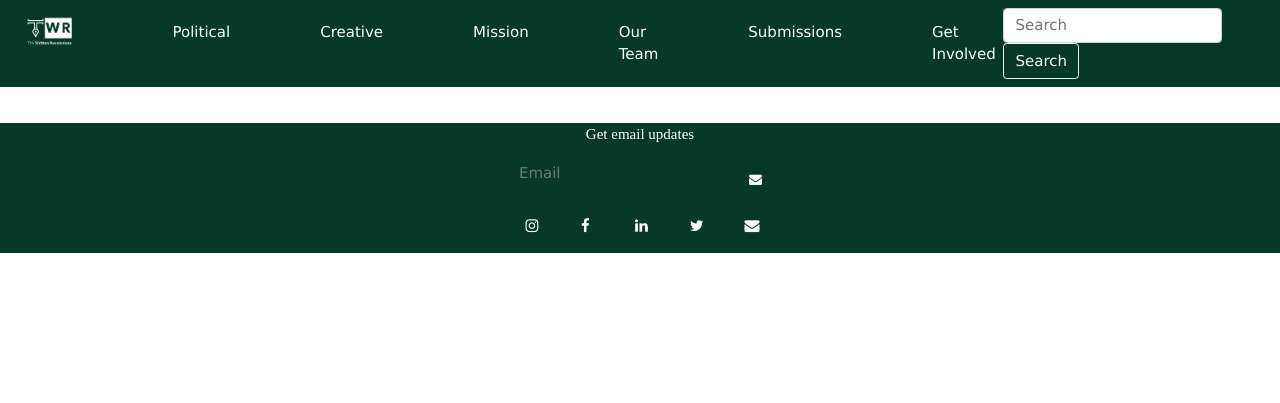
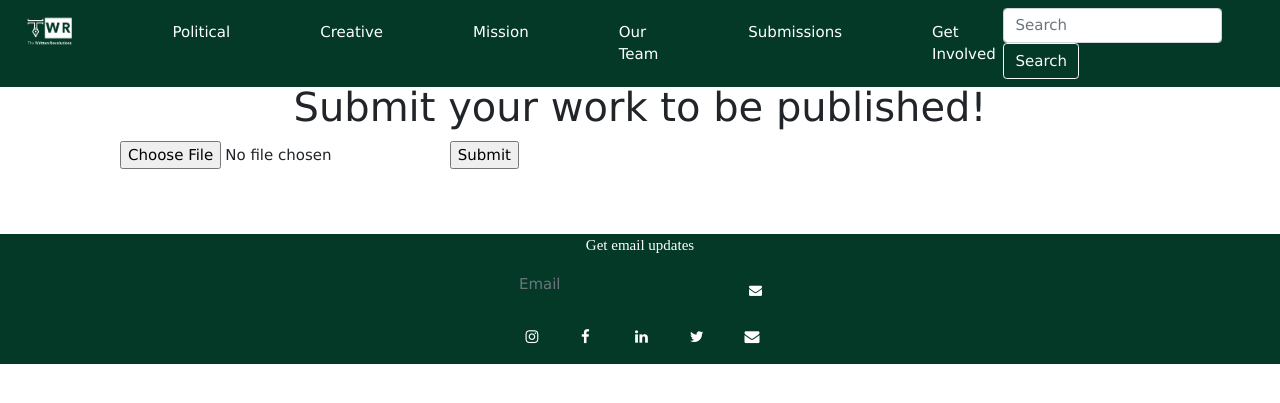
Before and after one commit to moahmed2104/TWR, a Flask app: page /submissions in a window 1280 px wide. Shown: the top 403 px of the page. Run offline with Flask 2, Linux system fonts and the light colour scheme; some libraries are stand-ins or nearby versions.

Commit message:
added some stuff to submissions

```diff
--- a/static/styles.css
+++ b/static/styles.css
@@ -120,3 +120,9 @@
   margin-left: auto;
   margin-right: auto;
 }
+
+h1{
+  text-align: center;
+  font-family: Verdana, Geneva, Tahoma, sans-serif;
+  font-size: 30pt;
+}
--- a/templates/mission.html
+++ b/templates/mission.html
@@ -8,7 +8,7 @@
 {% block body %}
 
 <img src="static/white_logo_text.png" alt="TWR" style="width: 50%; display: block; margin-left: auto; margin-right: auto; clip-path: circle(45%); margin-bottom: -35px;" class = "center">
-<h1>Our Mission </h1>
+<h1 style="text-align: center; font-family: Verdana, Geneva, Tahoma, sans-serif; font-size: 30pt;">Our Mission </h1>
 <span style="font-family: Georgia, Times New Roman, serif;">
     Our platform is dedicated to students and artists around the world passionate about journalism and political science. We want to encourage the youth by amplifying their voices and allowing them to gain a deeper and multidimensional understanding of world affairs. Their much-needed perspective should not be smothered down by the age-old notion 'you are too young for politics' for the youth are directly impacted by societal and political issues in their communities and elsewhere around the world. Hence, this platform seeks to inspire journalism in students who have a desire to rise up against injustices around them, affecting the marginalised and oppressed. Moreover, this platform paints the future from the lens of diverse youth who are ready to make positive changes and leave a mark in this world.
 </span>
--- a/templates/ourteam.html
+++ b/templates/ourteam.html
@@ -6,7 +6,7 @@
 {% endblock %}
 
 {% block body %}
-    <h1>Our Team</h1>
+    <h1 style="text-align: center; font-family: Verdana, Geneva, Tahoma, sans-serif; font-size: 30pt;">Our Team</h1>
     <h2>Executive Team</h2>
     <div class="w3-row-padding container-fluid">
         <div class="w3-third">
--- a/templates/submissions.html
+++ b/templates/submissions.html
@@ -4,3 +4,11 @@
 {% block title %}
     Submissions
 {% endblock %}
+
+{% block body%}
+<h1 style="text-align: center; font-family: Verdana, Geneva, Tahoma, sans-serif; font-size: 30pt;">Submit your work to be published!</h1>
+<form>
+    <input type="file" id="myFile" name="filename">
+    <input type="submit">
+</form>
+{% endblock %}
```
